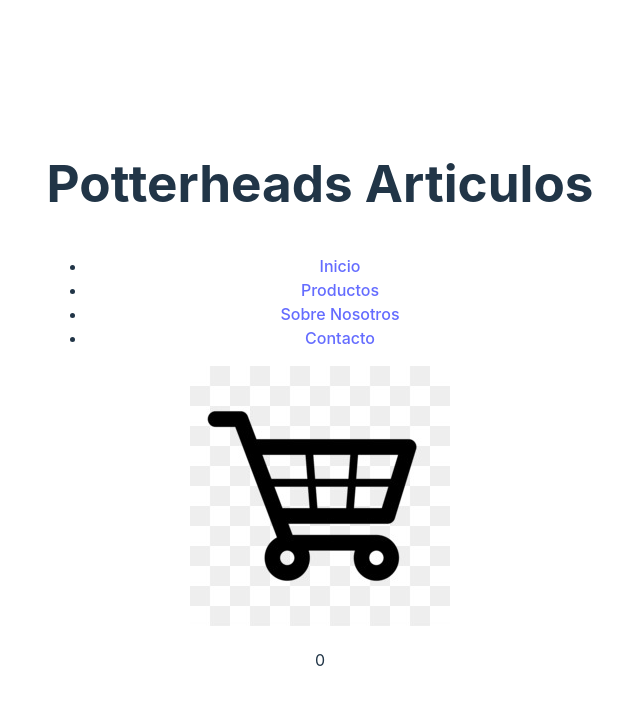
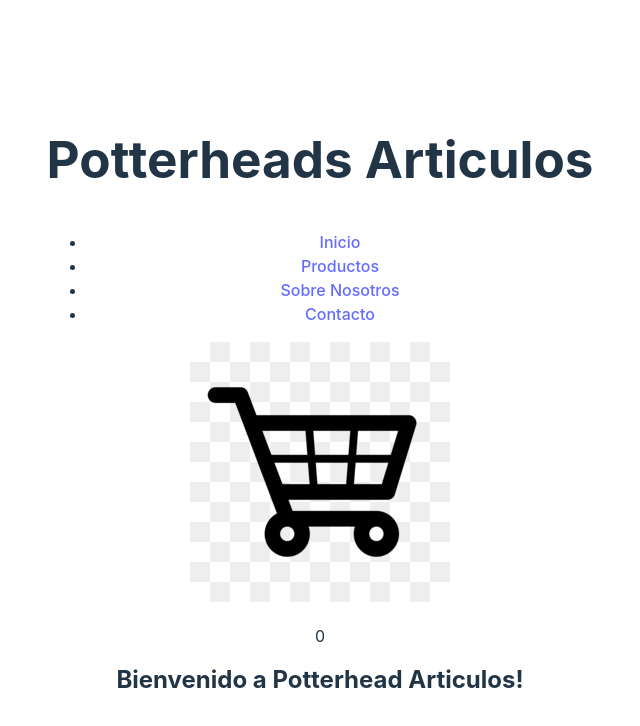
Before and after one commit to SergioGonzalezHerrera/cursoReact, a React (Vite) app: page / in a window 1280 px wide. Shown: the top 726 px of the page, without its empty margins (320-960 px from the left). Built offline with nearby package versions, Linux system fonts and the light colour scheme.

Commit message:
Corrección para que se vea el mensaje de bienvenido

```diff
--- a/src/App.jsx
+++ b/src/App.jsx
@@ -2,7 +2,7 @@ import { useState } from 'react'
 import reactLogo from './assets/react.svg'
 import './App.css'
 import Navbar from './components/Navbar'
-import itemListContainer from './components/itemListContainer'
+import ItemListContainer from './components/ItemListContainer'
 
 
 function App() {
@@ -11,7 +11,7 @@ function App() {
   return (
     <div>
       <Navbar />
-      <itemListContainer greeting='Bienvenido a Potterhead Articulos!' />
+      <ItemListContainer greeting='Bienvenido a Potterhead Articulos!' />
     </div>
   )
 }
--- a/src/components/itemListContainer.jsx
+++ b/src/components/itemListContainer.jsx
@@ -1,4 +1,4 @@
-export const itemListContainer = (props) => {
+const ItemListContainer = (props) => {
     return (
         <div>
             <h2>{props.greeting}</h2>
@@ -6,4 +6,4 @@ export const itemListContainer = (props) => {
     )
 }
 
-export default itemListContainer
+export default ItemListContainer
```
